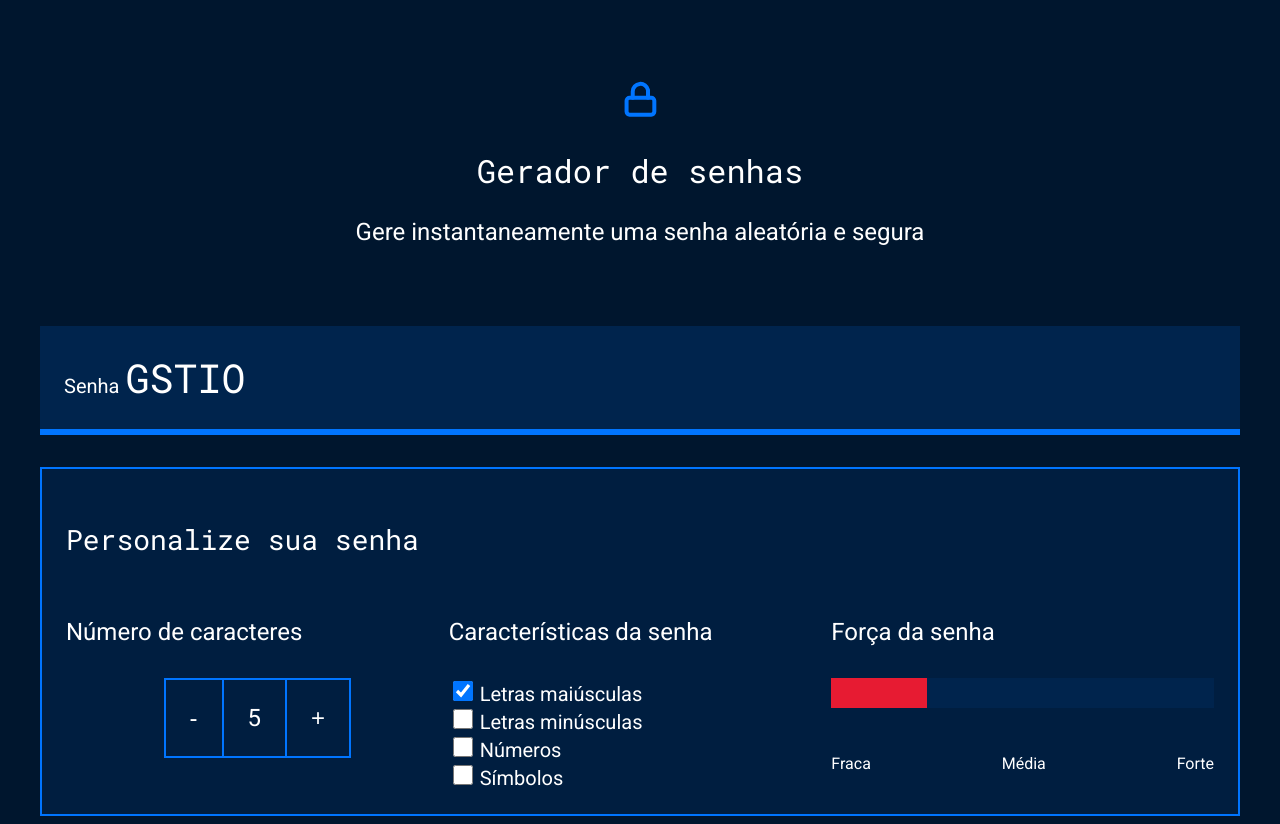
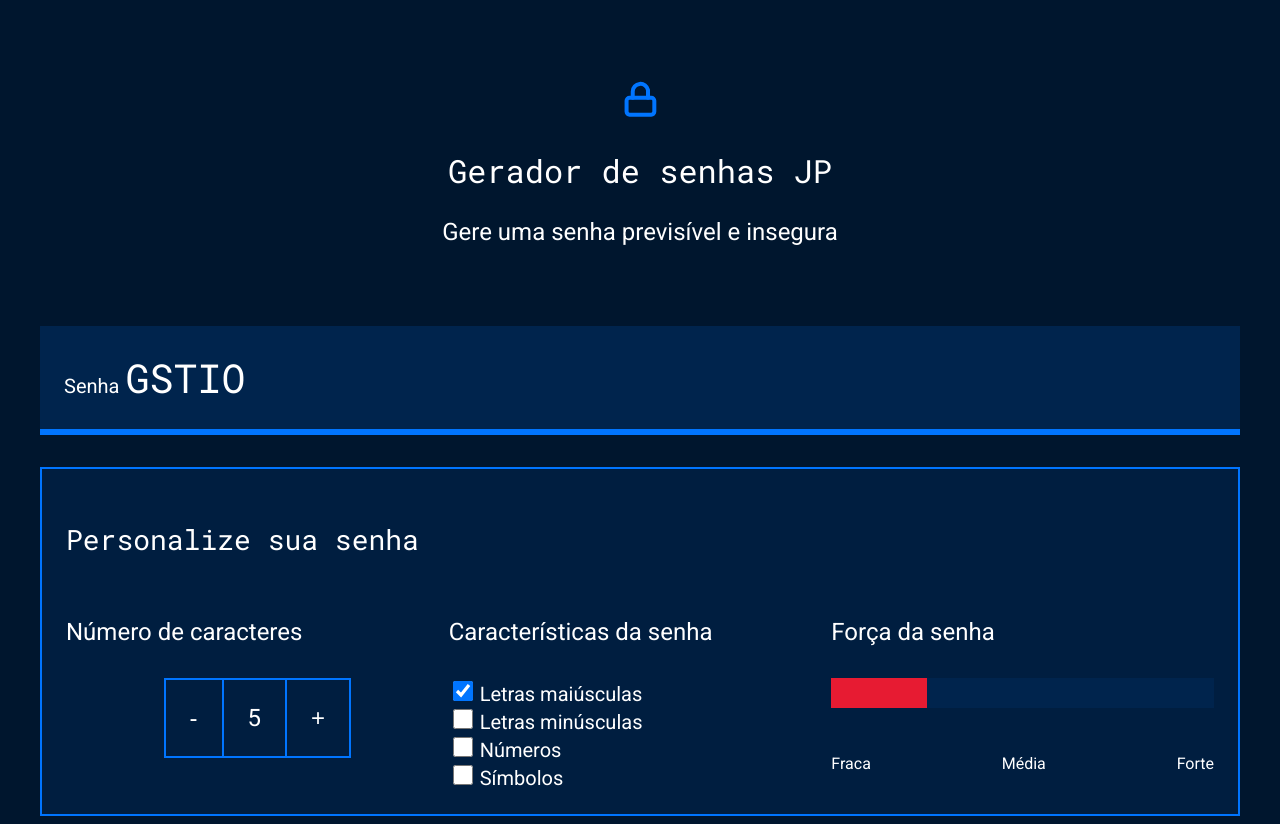
Before and after one commit to joaopedro3344/senhas-seguras-JP, a plain HTML site: page index.html in a window 1280 px wide. Drawn offline with Linux system fonts and the light colour scheme.

Commit message:
Update index.html

```diff
--- a/index.html
+++ b/index.html
@@ -4,7 +4,7 @@
 <head>
     <meta charset="UTF-8">
     <meta name="viewport" content="width=device-width, initial-scale=1.0">
-    <title>Gerador de senha</title>
+    <title>Gerador de senha JP</title>
     <link rel="stylesheet" href="style.css">
 </head>
 
@@ -12,8 +12,8 @@
     <section class="conteudo">
         <div class="conteudo-titulo">
             <img src="unlock.svg" alt="cadeado fechado">
-            <h2 class="titulo-principal">Gerador de senhas</h2>
-            <h3 class="titulo-secundario">Gere instantaneamente uma senha aleatória e segura</h3>
+            <h2 class="titulo-principal">Gerador de senhas JP</h2>
+            <h3 class="titulo-secundario">Gere uma senha previsível e insegura</h3>
         </div>
         <div class="conteudo-senha">
             <label for="senha">Senha</label>
```
